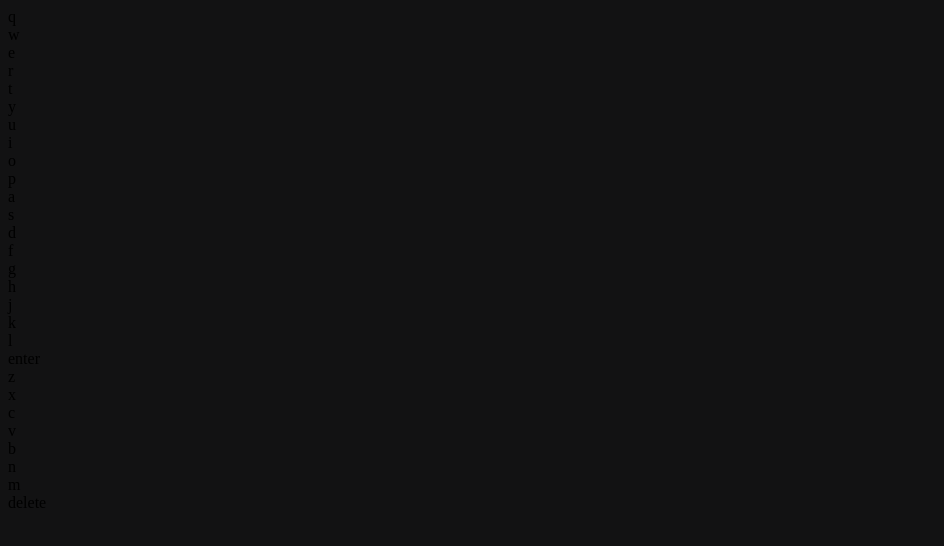
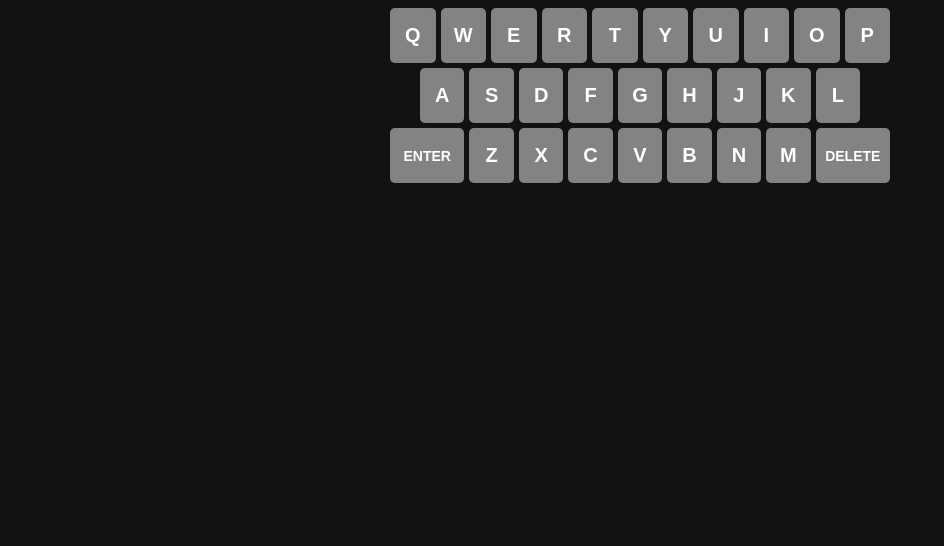
Before and after one commit to iKappyyyy/Wordle, a React (Vite) app: page / in a window 1280 px wide. Shown: the top 546 px of the page, without its empty margins (0-944 px from the left). Built offline with nearby package versions, Linux system fonts and the light colour scheme.

Commit message:
Styled keyboard elements

```diff
--- a/src/App.css
+++ b/src/App.css
@@ -0,0 +1,3 @@
+* {
+  color: white;
+}
--- a/src/App.jsx
+++ b/src/App.jsx
@@ -3,7 +3,9 @@ import './App.css';
 
 function App() {
   return (
-    <Keyboard />
+    <>
+      <Keyboard />
+    </>
   );
 }
 
--- a/src/Keyboard.css
+++ b/src/Keyboard.css
@@ -0,0 +1,51 @@
+:root {
+  --key-bg: #818384;
+}
+
+#keyboard {
+  display: flex;
+  flex-direction: column;
+  gap: 5px;
+  margin-inline: auto;
+  max-width: 500px;
+}
+
+.keyboard-line {
+  display: flex;
+  justify-content: center;
+  align-items: center;
+  gap: 5px;
+}
+
+.keyboard-line:nth-child(2) {
+  margin-inline: clamp(0.625rem, -1.0417rem + 8.3333vw, 1.875rem);
+}
+
+.keyboard-key {
+  display: flex;
+  justify-content: center;
+  align-items: center;
+  background-color: var(--key-bg);
+  width: 0;
+  flex-grow: 1;
+  height: 55px;
+
+  color: white;
+  font-size: 20px;
+  font-family: Arial, Helvetica, sans-serif;
+  font-weight: bold;
+  text-transform: uppercase;
+  cursor: pointer;
+
+  border-radius: 5px;
+  user-select: none;
+}
+
+.keyboard-key:active {
+  opacity: 0.8;
+}
+
+.keyboard-key.big {
+  width: clamp(0.625rem, -1.0417rem + 8.3333vw, 1.875rem);
+  font-size: clamp(0.5rem, -0.1667rem + 3.3333vw, 0.875rem);;
+}
```
